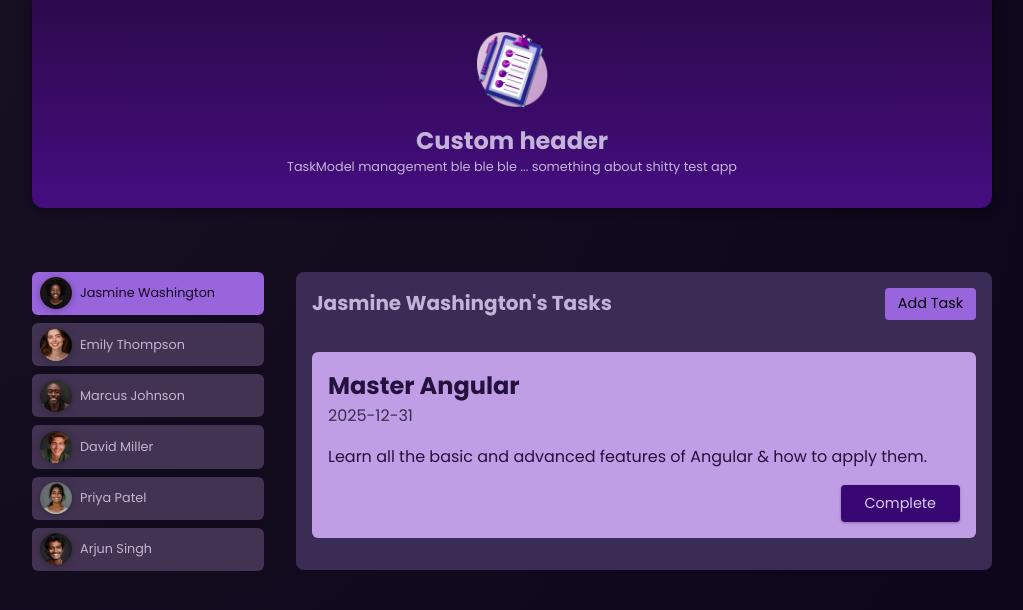
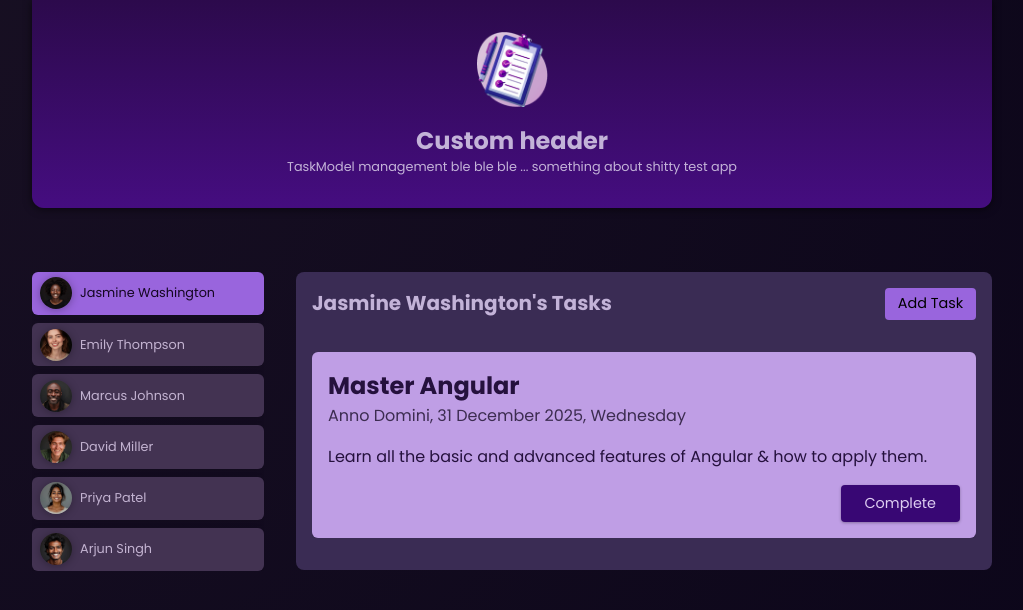
Before and after one commit to matned666/test-angular-app, an Angular app: page / in a window 1280 px wide. Both pictures are taken after a click on the button "Jasmine Washington". Shown: the top 610 px of the page, without its empty margins (128-1151 px from the left). Built offline with nearby package versions, Linux system fonts and the light colour scheme.

Commit message:
pipeDate formatowanie dat i pewnie innych rzeczy

```diff
--- a/src/app/user-tasks/user-task/user-task.component.html
+++ b/src/app/user-tasks/user-task/user-task.component.html
@@ -1,7 +1,7 @@
 <app-card>
   <article>
     <h2>{{ userTask.title }}</h2>
-    <time>{{ userTask.dueDate }}</time>
+    <time>{{ userTask.dueDate | date:'GGGG, dd MMMM yyyy, EEEE' }}</time>
     <p>{{ userTask.summary }}</p>
     <p class="actions">
       <button (click)="onCompleteTask()">Complete</button>
--- a/src/app/user-tasks/user-task/user-task.component.ts
+++ b/src/app/user-tasks/user-task/user-task.component.ts
@@ -1,12 +1,14 @@
 import {Component, EventEmitter, Input, Output} from '@angular/core';
 import {TaskModel} from './task.model';
 import {CardComponent} from '../../shared/card/card.component';
+import {DatePipe} from '@angular/common';
 
 @Component({
   selector: 'app-user-task',
   standalone: true,
   imports: [
-    CardComponent
+    CardComponent,
+    DatePipe
   ],
   templateUrl: './user-task.component.html',
   styleUrl: './user-task.component.css'
```
